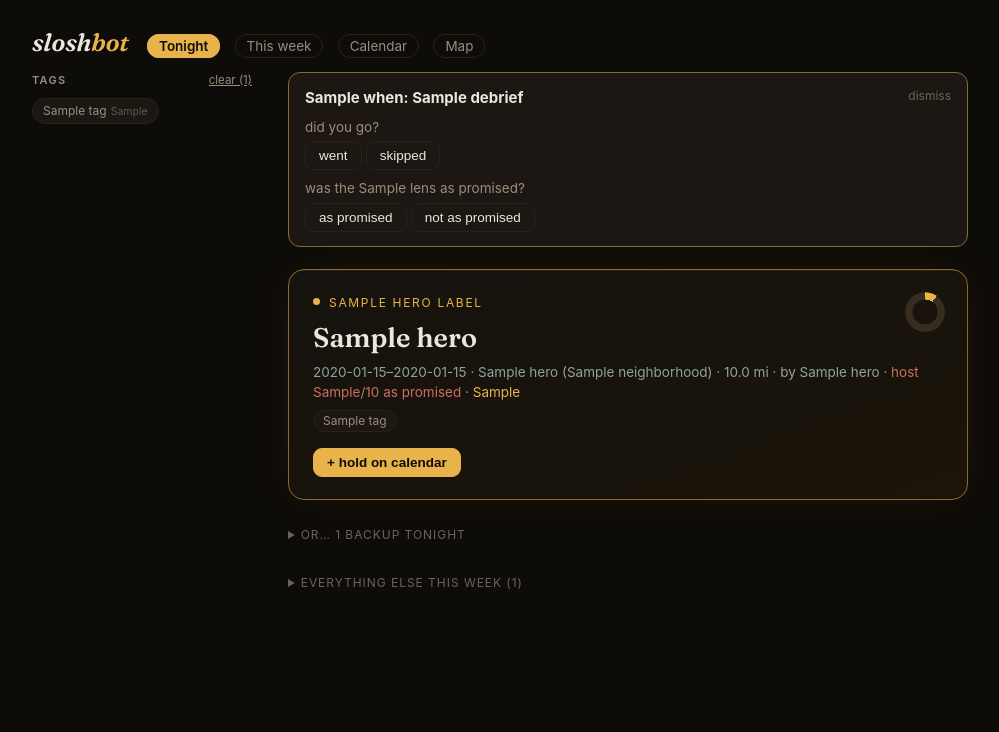
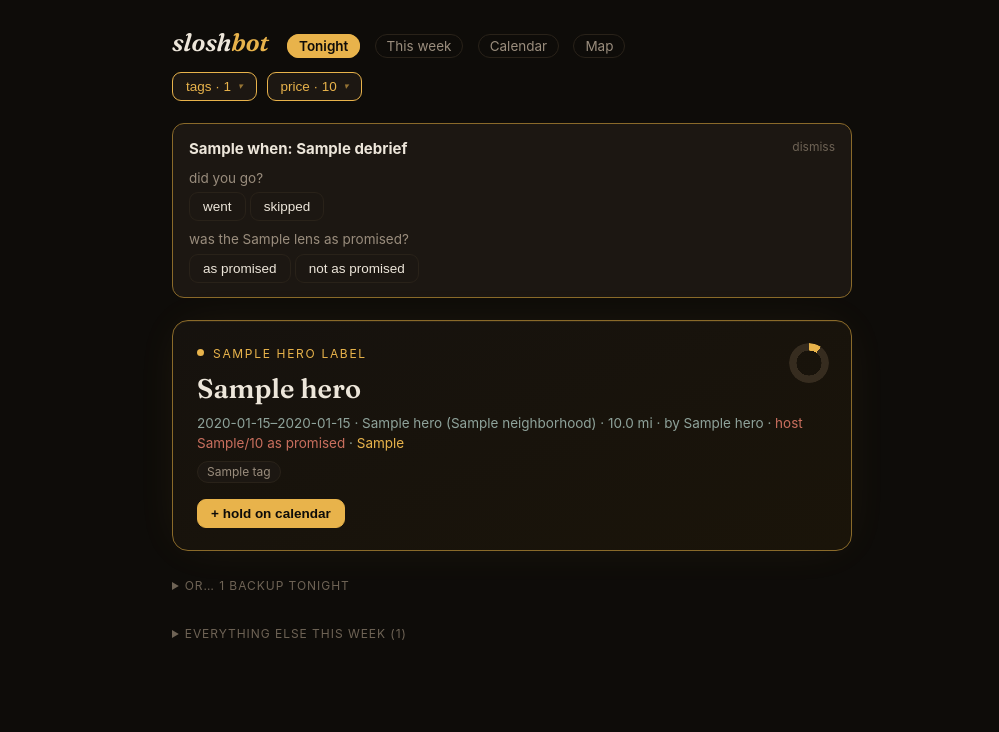
Before and after one commit to kingeryzach2002/sloshbot, a FastAPI app: template app/templates/home.html in a window 1280 px wide. Shown: the top 732 px of the page, without its empty margins (128-1127 px from the left). Run offline with FastAPI, Linux system fonts and the light colour scheme; the template is opened without the code that fills it: most values are stand-ins (such as "Sample title", 1, 10 or a date in 2020).

Commit message:
Add price filter (free/paid), filter bar redesign, ignore local .claude worktrees
Co-Authored-By: Claude Sonnet 5 <noreply@anthropic.com>

```diff
--- a/app/main.py
+++ b/app/main.py
@@ -41,6 +41,11 @@ def included_sources(settings: dict) -> list[str]:
     return [s for s in raw.split(",") if s]
 
 
+def price_filter(settings: dict) -> str:
+    v = settings.get("price_filter", "")
+    return v if v in ("free", "paid") else ""
+
+
 def is_warming_up() -> bool:
     """True on a fresh deploy before the first scrape has landed any events.
     Lets the empty state say "fetching…" (and auto-refresh) instead of blaming
@@ -72,6 +77,18 @@ def source_counts() -> list[dict]:
             """SELECT source, count(*) AS n FROM events
                WHERE starts_at >= ? AND duplicate_of IS NULL
                GROUP BY source ORDER BY n DESC, source""", (now,))]
+
+
+def price_counts() -> dict:
+    """Free vs. paid counts on upcoming events — feeds the sidebar's price
+    filter. Events with unknown is_free count toward neither."""
+    now = datetime.now().isoformat()
+    with get_conn() as conn:
+        row = conn.execute(
+            """SELECT sum(CASE WHEN is_free = 1 THEN 1 ELSE 0 END) AS free,
+                      sum(CASE WHEN is_free = 0 THEN 1 ELSE 0 END) AS paid
+               FROM events WHERE starts_at >= ? AND duplicate_of IS NULL""", (now,)).fetchone()
+    return {"free": row["free"] or 0, "paid": row["paid"] or 0}
 
 
 def home_coords(settings: dict) -> tuple[float, float] | None:
@@ -145,11 +162,14 @@ def load_events(start: datetime, end: datetime,
     weights = WEIGHTS
     inc_tags = set(included_tags(settings))
     inc_sources = set(included_sources(settings))
+    price = price_filter(settings)
     events = []
     for r in rows:
         e = dict(r)
         if inc_sources and e["source"] not in inc_sources:
             continue  # source filter is a hard filter — every event has a source
+        if price and e["is_free"] != (1 if price == "free" else 0):
+            continue  # unknown is_free matches neither free nor paid
         e["distance_mi"] = (haversine_mi(home[0], home[1], e["lat"], e["lon"])
                             if home and e["lat"] is not None else None)
         if max_mi is not None and e["distance_mi"] is not None and e["distance_mi"] > max_mi:
@@ -275,6 +295,7 @@ def calendar(request: Request, max_mi: float | None = None):
             "hidden": len(day_evts) - len(shown),
         })
     now_min = now.hour * 60 + now.minute
+    settings = get_settings()
     return templates.TemplateResponse(request, "calendar.html", {
         "days": days,
         "view": "calendar",
@@ -282,6 +303,11 @@ def calendar(request: Request, max_mi: float | None = None):
         "cap": CAL_MAX_PER_DAY,
         "now_pct": ((now_min - CAL_START_MIN) / CAL_SPAN * 100
                     if CAL_START_MIN <= now_min < CAL_END_MIN else None),
+        "max_mi": max_mi,
+        "has_home": home_coords(settings) is not None,
+        "tag_counts": tag_counts(), "included_tags": included_tags(settings),
+        "source_counts": source_counts(), "included_sources": included_sources(settings),
+        "price_filter": price_filter(settings), "price_counts": price_counts(),
     })
 
 
@@ -346,6 +372,8 @@ def home(request: Request, lens: str = "", max_mi: float | None = None):
         "tag_counts": tag_counts(),
         "included_sources": included_sources(settings),
         "source_counts": source_counts(),
+        "price_filter": price_filter(settings),
+        "price_counts": price_counts(),
         "weights": WEIGHTS,
         "warming_up": is_warming_up(),
     })
@@ -365,6 +393,7 @@ def week(request: Request, max_mi: float | None = None):
         "n_confident": sum(1 for e in events if e["tier"] == "confident"),
         "tag_counts": tag_counts(), "included_tags": included_tags(settings),
         "source_counts": source_counts(), "included_sources": included_sources(settings),
+        "price_filter": price_filter(settings), "price_counts": price_counts(),
         "warming_up": is_warming_up(),
     })
 
@@ -394,7 +423,11 @@ def map_view(request: Request, max_mi: float | None = None):
         "home": {"lat": home[0], "lon": home[1]} if home else None,
         "home_address": settings.get("home_address", ""),
         "max_mi": max_mi,
+        "has_home": home is not None,
         "n_unmapped": sum(1 for e in events if e["lat"] is None),
+        "tag_counts": tag_counts(), "included_tags": included_tags(settings),
+        "source_counts": source_counts(), "included_sources": included_sources(settings),
+        "price_filter": price_filter(settings), "price_counts": price_counts(),
     })
 
 
@@ -444,6 +477,26 @@ def toggle_source_filter(source: str):
 def clear_source_filter():
     with get_conn() as conn:
         conn.execute("DELETE FROM settings WHERE key = 'included_sources'")
+    return {"ok": True}
+
+
+@app.post("/settings/price/toggle")
+def toggle_price_filter(value: str):
+    """Single-select free/paid filter: picking the active value clears it."""
+    assert value in ("free", "paid")
+    with get_conn() as conn:
+        row = conn.execute("SELECT value FROM settings WHERE key = 'price_filter'").fetchone()
+        current = row["value"] if row else ""
+        new = "" if current == value else value
+        conn.execute("INSERT OR REPLACE INTO settings (key, value) VALUES ('price_filter', ?)",
+                     (new,))
+    return {"ok": True, "state": "on" if new else "off"}
+
+
+@app.post("/settings/price/clear")
+def clear_price_filter():
+    with get_conn() as conn:
+        conn.execute("DELETE FROM settings WHERE key = 'price_filter'")
     return {"ok": True}
 
 
--- a/app/templates/_card.html
+++ b/app/templates/_card.html
@@ -6,6 +6,8 @@
   </div>
   <div class="meta">
     {{ e.start_dt.strftime("%-I:%M %p") }}
+    {% if e.is_free == 1 %} · <span class="price free">free</span>
+    {% elif e.is_free == 0 %} · <span class="price paid">paid</span>{% endif %}
     · {{ e.venue_name or "venue TBA" }}{% if e.neighborhood %} ({{ e.neighborhood }}){% endif %}
     {% if e.host_name %} · by {{ e.host_name }}{% endif %}
     {% if e.rsvp_type and e.rsvp_type != 'open' %} · <span class="rsvp">{{ e.rsvp_type }}</span>{% endif %}
@@ -25,9 +27,8 @@
     <details class="why-more">
       <summary>the numbers</summary>
       <div class="why">
-        <b>match {{ (e.composite * 100) | round | int }}</b> — weighted blend of:<br>
+        <b>match {{ (e.composite * 100) | round | int }}</b><br>
         {% if e.rationales.booze %}<b>&#127864; booze {{ (e.scores.booze * 100) | round | int }}%</b> — {{ e.rationales.booze }}{% endif %}
-        {% if e.rationales.logistics %}<br><b>logistics {{ (e.scores.logistics * 100) | round | int }}%</b> — {{ e.rationales.logistics }}{% endif %}
       </div>
     </details>
   {% endif %}
--- /dev/null
+++ b/app/templates/_filterbar.html
@@ -0,0 +1,131 @@
+{# Top filter bar — custom dropdowns (no native <select>), the single home for
+   all filters across every view (Tonight/Week/Calendar/Map).
+   Expects: back, has_home, max_mi, tag_counts, included_tags,
+   source_counts, included_sources, price_counts, price_filter. #}
+<style>
+  .filterbar { display: flex; gap: 10px; flex-wrap: wrap; margin: 0 0 22px; position: relative; z-index: 10; }
+  .fdrop { position: relative; }
+  .fbtn { display: inline-flex; align-items: center; gap: 7px; font-size: 13.5px;
+          padding: 6px 13px; border-radius: 9px; cursor: pointer;
+          border: 1px solid var(--line); background: var(--card2); color: var(--text);
+          transition: border-color .2s, color .2s; }
+  .fbtn:hover { border-color: var(--gold-dim); }
+  .fbtn.active { border-color: var(--gold); color: var(--gold); }
+  .fbtn .care { font-size: 9px; opacity: 0.6; transition: transform .15s var(--ease); }
+  .fbtn.open .care { transform: rotate(180deg); }
+  .fpanel { position: absolute; top: calc(100% + 8px); left: 0; min-width: 190px; max-width: 280px;
+            display: flex; flex-direction: column; gap: 1px;
+            background: var(--card2); border: 1px solid var(--line); border-radius: 12px;
+            padding: 7px; box-shadow: 0 14px 32px -10px rgba(0, 0, 0, 0.55); z-index: 30;
+            opacity: 0; visibility: hidden; transform: translateY(-4px);
+            transition: opacity .15s var(--ease), transform .15s var(--ease), visibility .15s; }
+  .fpanel.open { opacity: 1; visibility: visible; transform: translateY(0); }
+  .fpanel.scroll { max-height: 280px; overflow-y: auto; }
+  .fopt { display: flex; align-items: center; gap: 8px; padding: 6px 8px; border-radius: 8px;
+          font-size: 13px; color: var(--muted); cursor: pointer; text-decoration: none;
+          white-space: nowrap; transition: background .15s, color .15s; }
+  .fopt:hover { background: var(--card); color: var(--text); }
+  .fopt.on, .fopt:has(input:checked) { color: var(--gold); }
+  .fopt input[type=checkbox] { accent-color: var(--gold); margin: 0; }
+  .fopt i { margin-left: auto; font-style: normal; opacity: 0.55; font-size: 11px; }
+  .fclear { display: block; text-align: center; margin-top: 3px; padding-top: 7px;
+            border-top: 1px solid var(--line); font-size: 11.5px; color: var(--muted);
+            text-decoration: underline; cursor: pointer; }
+  .fclear:hover { color: var(--red); }
+</style>
+<div class="filterbar">
+  {% if has_home %}
+  <div class="fdrop">
+    <button type="button" class="fbtn {{ 'active' if max_mi }}" onclick="toggleDropdown(this)">
+      distance{% if max_mi %} · &le;{{ max_mi | int }}mi{% endif %} <i class="care">&#9662;</i></button>
+    <div class="fpanel">
+      <a class="fopt {{ 'on' if not max_mi }}" href="{{ back }}">any distance</a>
+      {% for mi in [1, 2, 3, 5] %}
+        <a class="fopt {{ 'on' if max_mi == mi }}" href="{{ back }}?max_mi={{ mi }}">&le; {{ mi }} mi</a>
+      {% endfor %}
+    </div>
+  </div>
+  {% endif %}
+
+  {% if tag_counts %}
+  <div class="fdrop">
+    <button type="button" class="fbtn {{ 'active' if included_tags }}" onclick="toggleDropdown(this)">
+      tags{% if included_tags %} · {{ included_tags | length }}{% endif %} <i class="care">&#9662;</i></button>
+    <div class="fpanel scroll">
+      {% for t in tag_counts %}
+        <label class="fopt"><input type="checkbox" {{ 'checked' if t.tag in included_tags }}
+               onchange="toggleTag('{{ t.tag }}')"> {{ t.tag }}<i>{{ t.n }}</i></label>
+      {% endfor %}
+      {% if included_tags %}<a class="fclear" onclick="clearFilters('{{ back }}')">clear all</a>{% endif %}
+    </div>
+  </div>
+  {% endif %}
+
+  {% if source_counts and source_counts | length > 1 %}
+  <div class="fdrop">
+    <button type="button" class="fbtn {{ 'active' if included_sources }}" onclick="toggleDropdown(this)">
+      sources{% if included_sources %} · {{ included_sources | length }}{% endif %} <i class="care">&#9662;</i></button>
+    <div class="fpanel">
+      {% for s in source_counts %}
+        <label class="fopt"><input type="checkbox" {{ 'checked' if s.source in included_sources }}
+               onchange="toggleSource('{{ s.source }}')"> {{ s.source }}<i>{{ s.n }}</i></label>
+      {% endfor %}
+      {% if included_sources %}<a class="fclear" onclick="clearSourceFilters('{{ back }}')">clear all</a>{% endif %}
+    </div>
+  </div>
+  {% endif %}
+
+  {% if price_counts and (price_counts.free or price_counts.paid) %}
+  <div class="fdrop">
+    <button type="button" class="fbtn {{ 'active' if price_filter }}" onclick="toggleDropdown(this)">
+      price{% if price_filter %} · {{ price_filter }}{% endif %} <i class="care">&#9662;</i></button>
+    <div class="fpanel">
+      {% if price_counts.free %}
+        <a class="fopt {{ 'on' if price_filter == 'free' }}" onclick="togglePrice('free')">free<i>{{ price_counts.free }}</i></a>
+      {% endif %}
+      {% if price_counts.paid %}
+        <a class="fopt {{ 'on' if price_filter == 'paid' }}" onclick="togglePrice('paid')">paid<i>{{ price_counts.paid }}</i></a>
+      {% endif %}
+    </div>
+  </div>
+  {% endif %}
+</div>
+<script>
+  function toggleDropdown(btn) {
+    const panel = btn.nextElementSibling;
+    const isOpen = panel.classList.contains("open");
+    document.querySelectorAll(".fpanel.open").forEach(p => p.classList.remove("open"));
+    document.querySelectorAll(".fbtn.open").forEach(b => b.classList.remove("open"));
+    if (!isOpen) { panel.classList.add("open"); btn.classList.add("open"); }
+  }
+  document.addEventListener("click", e => {
+    if (!e.target.closest(".fdrop")) {
+      document.querySelectorAll(".fpanel.open").forEach(p => p.classList.remove("open"));
+      document.querySelectorAll(".fbtn.open").forEach(b => b.classList.remove("open"));
+    }
+  });
+  async function toggleTag(tag) {
+    await fetch(`/settings/tags/toggle?tag=${encodeURIComponent(tag)}`, { method: "POST" });
+    location.reload();
+  }
+  async function clearFilters(back) {
+    await fetch("/settings/tags/clear", { method: "POST" });
+    location.href = back;
+  }
+  async function toggleSource(source) {
+    await fetch(`/settings/sources/toggle?source=${encodeURIComponent(source)}`, { method: "POST" });
+    location.reload();
+  }
+  async function clearSourceFilters(back) {
+    await fetch("/settings/sources/clear", { method: "POST" });
+    location.href = back;
+  }
+  async function togglePrice(value) {
+    await fetch(`/settings/price/toggle?value=${encodeURIComponent(value)}`, { method: "POST" });
+    location.reload();
+  }
+  async function clearPriceFilter(back) {
+    await fetch("/settings/price/clear", { method: "POST" });
+    location.href = back;
+  }
+</script>
--- a/app/templates/_sidebar.html
+++ /dev/null
@@ -1,74 +0,0 @@
-{# Sticky filter/ranking sidebar — the single home for all filters.
-   Expects: back, weights, has_home, max_mi, tag_counts, included_tags,
-   source_counts, included_sources.
-   Uses toggleTag()/clearFilters()/toggleSource()/clearSourceFilters()
-   defined by the including page. #}
-<style>
-  .layout { display: flex; gap: 36px; align-items: flex-start; }
-  .side { width: 220px; flex: none; position: sticky; top: 24px; }
-  .main { flex: 1; min-width: 0; max-width: 680px; }
-  .side h4 { font-size: 11px; text-transform: uppercase; letter-spacing: 0.12em;
-             color: var(--muted); margin: 26px 0 10px; font-weight: 600; }
-  .side h4:first-of-type { margin-top: 0; }
-  .side h4 .clearlink { float: right; color: var(--muted); font-weight: 400;
-                        text-transform: none; letter-spacing: 0; font-size: 11.5px;
-                        text-decoration: underline; cursor: pointer; }
-  .side h4 .clearlink:hover { color: var(--red); }
-  .balance input[type=range] { width: 100%; accent-color: var(--gold); margin: 2px 0 4px; }
-  .balance .ends { display: flex; justify-content: space-between; font-size: 11.5px;
-                   color: var(--muted); }
-  .schip { display: inline-block; font-size: 12px; padding: 2px 10px; border-radius: 99px;
-           border: 1px solid var(--line); background: var(--card2); color: var(--muted);
-           cursor: pointer; text-decoration: none; margin: 0 4px 6px 0; line-height: 1.6; }
-  .schip:hover { border-color: var(--gold-dim); color: var(--text); }
-  .schip.on { border-color: var(--gold); color: var(--gold); }
-  .schip i { font-style: normal; opacity: 0.55; margin-left: 4px; font-size: 10.5px; }
-  details.moretags summary { cursor: pointer; color: var(--muted); font-size: 11.5px;
-                             margin: 4px 0 8px; text-decoration: underline; }
-  @media (max-width: 920px) {
-    .layout { flex-direction: column; gap: 8px; }
-    .side { position: static; width: 100%; }
-    .main { max-width: none; }
-  }
-</style>
-<aside class="side">
-  {% if has_home %}
-  <h4>distance</h4>
-  <div>
-    <a class="schip {{ 'on' if not max_mi }}" href="{{ back }}">any</a>
-    {% for mi in [1, 2, 3, 5] %}
-      <a class="schip {{ 'on' if max_mi == mi }}" href="{{ back }}?max_mi={{ mi }}">&le; {{ mi }} mi</a>
-    {% endfor %}
-  </div>
-  {% endif %}
-
-  {% if source_counts and source_counts | length > 1 %}
-  <h4>sources{% if included_sources %}<a class="clearlink" onclick="clearSourceFilters('{{ back }}')">clear ({{ included_sources | length }})</a>{% endif %}</h4>
-  <div>
-    {% for s in source_counts %}
-      <span class="schip {{ 'on' if s.source in included_sources }}"
-            onclick="toggleSource('{{ s.source }}')">{{ s.source }}<i>{{ s.n }}</i></span>
-    {% endfor %}
-  </div>
-  {% endif %}
-
-  {% if tag_counts %}
-  <h4>tags{% if included_tags %}<a class="clearlink" onclick="clearFilters('{{ back }}')">clear ({{ included_tags | length }})</a>{% endif %}</h4>
-  <div>
-    {% for t in tag_counts %}{% if loop.index <= 18 or t.tag in included_tags %}
-      <span class="schip {{ 'on' if t.tag in included_tags }}"
-            onclick="toggleTag('{{ t.tag }}')">{{ t.tag }}<i>{{ t.n }}</i></span>
-    {% endif %}{% endfor %}
-  </div>
-  {% if tag_counts | length > 18 %}
-  <details class="moretags">
-    <summary>all {{ tag_counts | length }} tags</summary>
-    <div>
-      {% for t in tag_counts %}{% if loop.index > 18 and t.tag not in included_tags %}
-        <span class="schip" onclick="toggleTag('{{ t.tag }}')">{{ t.tag }}<i>{{ t.n }}</i></span>
-      {% endif %}{% endfor %}
-    </div>
-  </details>
-  {% endif %}
-  {% endif %}
-</aside>
--- a/app/templates/_theme.html
+++ b/app/templates/_theme.html
@@ -81,6 +81,7 @@
   .meta .rsvp { color: var(--gold); }
   .rep.good { color: var(--green); }
   .rep.bad { color: var(--red); }
+  .price.free { color: var(--green); }
   .whyline { margin-top: 9px; font-size: 13.5px; color: var(--muted);
              white-space: nowrap; overflow: hidden; text-overflow: ellipsis; }
   .why { margin: 8px 0 0; padding: 9px 11px; background: var(--card2);
--- a/app/templates/calendar.html
+++ b/app/templates/calendar.html
@@ -60,6 +60,9 @@
     </nav>
   </header>
 
+  {% set back = '/calendar' %}
+  {% include "_filterbar.html" %}
+
   <div class="cal">
     <div class="cal-head"></div>
     {% for d in days %}
--- a/app/templates/home.html
+++ b/app/templates/home.html
@@ -7,7 +7,7 @@
 <title>sloshbot</title>
 {% include "_theme.html" %}
 <style>
-  .wrap { max-width: 1000px; margin: 0 auto; padding: 24px 20px 80px; }
+  .wrap { max-width: 720px; margin: 0 auto; padding: 24px 20px 80px; }
 
   .debrief { background: var(--card2); border: 1px solid var(--gold-dim); border-radius: 12px;
              padding: 14px 16px; margin-bottom: 22px; }
@@ -67,9 +67,7 @@
   </header>
 
   {% set back = '/' %}
-  <div class="layout">
-  {% include "_sidebar.html" %}
-  <div class="main">
+  {% include "_filterbar.html" %}
 
   {% if debrief %}
   <div class="debrief" id="debrief">
@@ -89,7 +87,7 @@
       <div class="empty"><div class="coupe pouring"><i></i></div>
         Pouring your first round — fetching events now.<br>
         <small>This page refreshes itself in a moment.</small></div>
-    {% elif included_tags or included_sources or max_mi %}
+    {% elif included_tags or included_sources or price_filter or max_mi %}
       <div class="empty"><div class="coupe"></div>Nothing matches your filters this week.<br>
         <small>Loosen them above to see more.</small></div>
     {% else %}
@@ -157,8 +155,6 @@
   </details>
   {% endif %}
   {% endif %}
-  </div><!-- /main -->
-  </div><!-- /layout -->
 </div>
 <script>
   const FB_PAIRS = { went: "skipped", skipped: "went",
@@ -172,22 +168,6 @@
       if (other) other.classList.remove("done");
     }
   }
-  async function toggleTag(tag) {
-    await fetch(`/settings/tags/toggle?tag=${encodeURIComponent(tag)}`, { method: "POST" });
-    location.reload();
-  }
-  async function clearFilters(back) {
-    await fetch("/settings/tags/clear", { method: "POST" });
-    location.href = back;
-  }
-  async function toggleSource(source) {
-    await fetch(`/settings/sources/toggle?source=${encodeURIComponent(source)}`, { method: "POST" });
-    location.reload();
-  }
-  async function clearSourceFilters(back) {
-    await fetch("/settings/sources/clear", { method: "POST" });
-    location.href = back;
-  }
   async function hold(btn, eventId, gcal, lens) {
     fetch(`/hold/${eventId}?lens=${encodeURIComponent(lens)}`, { method: "POST" });
     window.open(gcal, "_blank");
```
Also changed, not shown: app/templates/map.html (+16 -18 lines), app/templates/week.html (+6 -26 lines), 1 other file.
